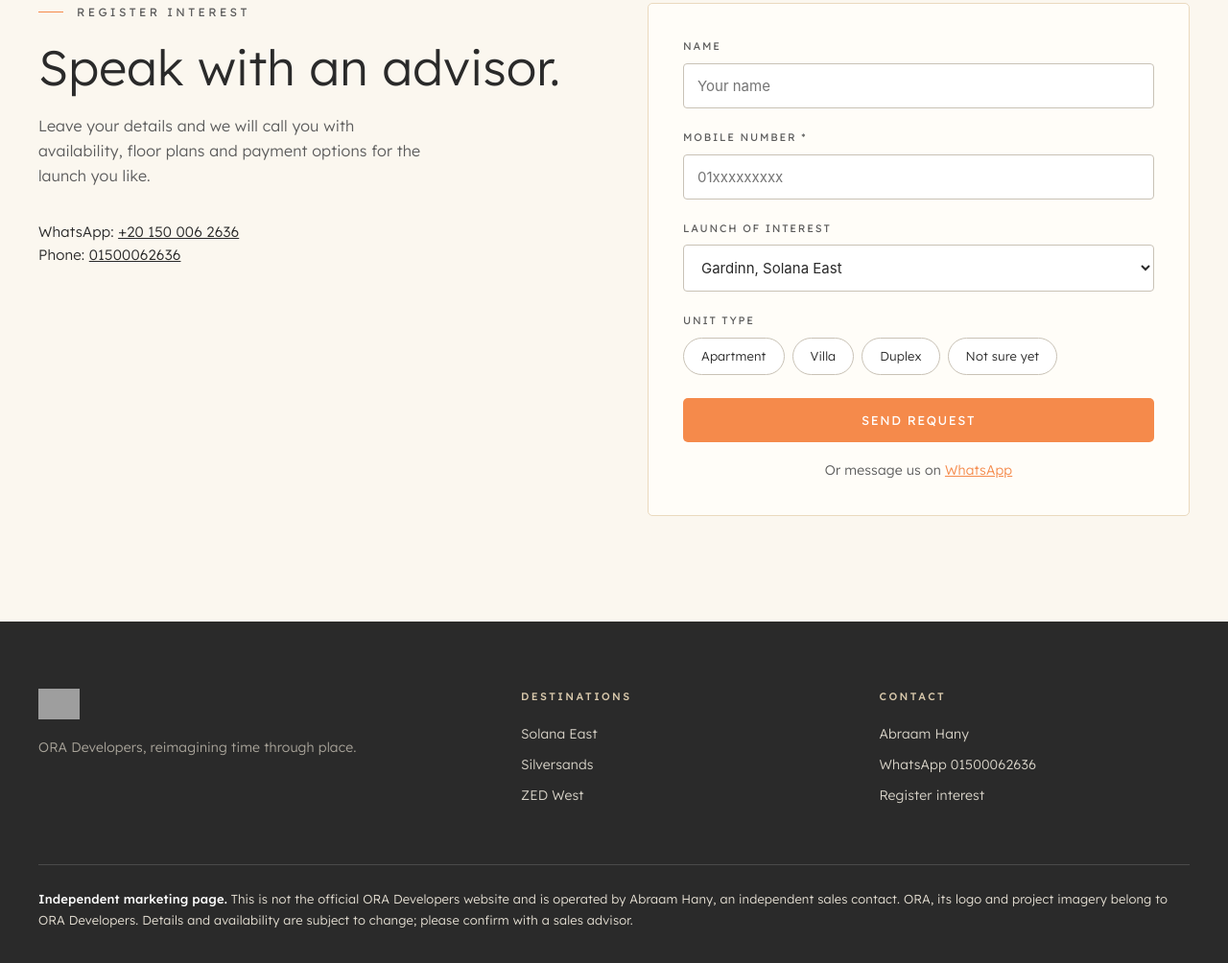
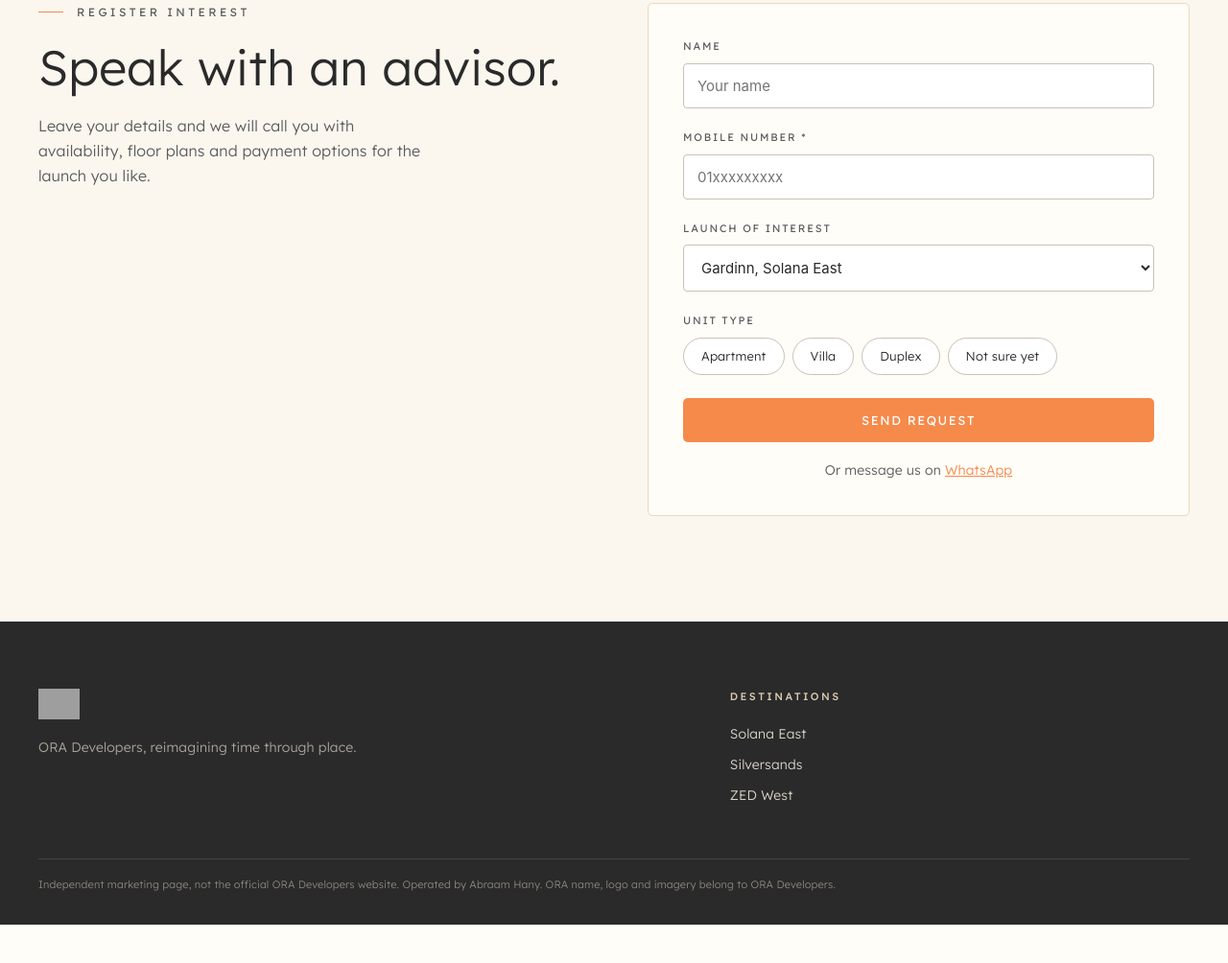
Before and after one commit to abraamhany3/ora, a plain HTML site: page index.html in a window 1280 px wide. Shown: the part 3294-4298 px from the top of the page at 96% size. After the commit the page ends 4258 px from the top, so only its background shows below. Drawn offline with Linux system fonts and the light colour scheme; grey boxes are pictures that could not be loaded.

Commit message:
Update index.html

```diff
--- a/index.html
+++ b/index.html
@@ -84,15 +84,14 @@ form .btn{width:100%}
 .wa{text-align:center;margin-top:18px;font-size:14px;color:var(--mute)}
 .wa a{color:var(--accent)}
 footer{background:var(--ink);color:#d8d3c8;padding:70px 0 34px}
-footer .g{display:grid;grid-template-columns:1.4fr 1fr 1fr;gap:50px}
+footer .g{display:grid;grid-template-columns:1.4fr 1fr;gap:50px}
 footer img{height:32px;width:auto;margin-bottom:18px}
 footer p{font-size:14px;color:#a9a49a;max-width:360px}
 footer h4{font-size:11px;letter-spacing:.22em;text-transform:uppercase;color:#d9c9ac;margin-bottom:18px;font-weight:500}
 footer li{list-style:none;margin-bottom:10px;font-size:14px}
 footer a{text-decoration:none}
 footer a:hover{color:var(--accent)}
-.disc{margin-top:50px;border-top:1px solid #4a4a4a;padding-top:24px;font-size:13px;line-height:1.7;color:#e6e0d4}
-.disc b{font-weight:500;color:#fff}
+.disc{margin-top:44px;border-top:1px solid #444;padding-top:18px;font-size:11px;line-height:1.5;color:#8a857b}
 .side{position:fixed;right:0;top:50%;transform:translateY(-50%);z-index:15;display:flex;flex-direction:column;background:var(--accent);border-radius:8px 0 0 8px;overflow:hidden}
 .side a{color:#fff;text-decoration:none;font-size:9px;letter-spacing:.12em;text-transform:uppercase;text-align:center;padding:16px 10px;width:62px;border-bottom:1px solid rgba(255,255,255,.35);font-weight:400}
 .side a:last-child{border:0}
@@ -173,7 +172,6 @@ footer a:hover{color:var(--accent)}
   <div class="eyebrow">Register Interest</div>
   <h2>Speak with an advisor.</h2>
   <p class="t">Leave your details and we will call you with availability, floor plans and payment options for the launch you like.</p>
-  <div class="c">WhatsApp: <a href="https://wa.me/201500062636">+20 150 006 2636</a><br>Phone: <a href="tel:+201500062636">01500062636</a></div>
  </div>
  <div>
  <form id="f" novalidate>
@@ -202,9 +200,8 @@ footer a:hover{color:var(--accent)}
  <div class="g">
   <div><img src="https://www.ora-egypt.com/logo-ora-white.png" alt="ORA"><p>ORA Developers, reimagining time through place.</p></div>
   <div><h4>Destinations</h4><ul><li>Solana East</li><li>Silversands</li><li>ZED West</li></ul></div>
-  <div><h4>Contact</h4><ul><li>Abraam Hany</li><li><a href="https://wa.me/201500062636">WhatsApp 01500062636</a></li><li><a href="#register">Register interest</a></li></ul></div>
  </div>
- <div class="disc"><b>Independent marketing page.</b> This is not the official ORA Developers website and is operated by Abraam Hany, an independent sales contact. ORA, its logo and project imagery belong to ORA Developers. Details and availability are subject to change; please confirm with a sales advisor.</div>
+ <div class="disc">Independent marketing page, not the official ORA Developers website. Operated by Abraam Hany. ORA name, logo and imagery belong to ORA Developers.</div>
 </div></footer>
 
 <div class="side"><a href="#register">Register<br>Interest</a><a href="https://wa.me/201500062636">Chat<br>WhatsApp</a><a href="tel:+201500062636">Call<br>Us</a></div>
```
